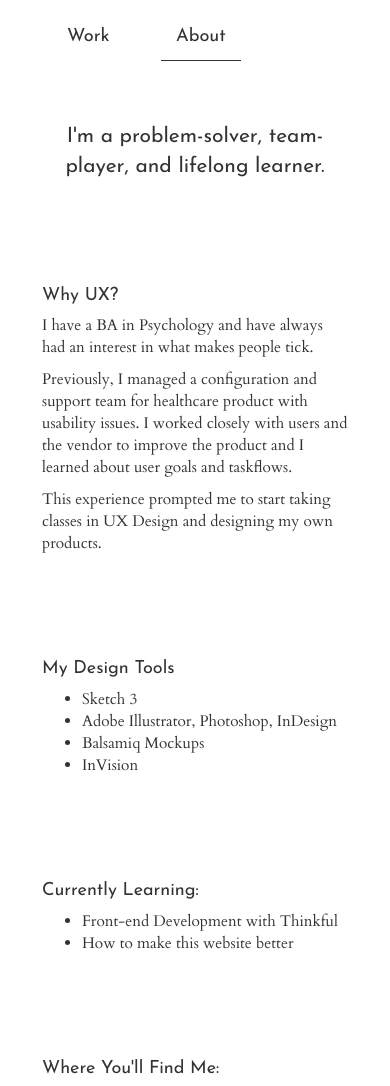
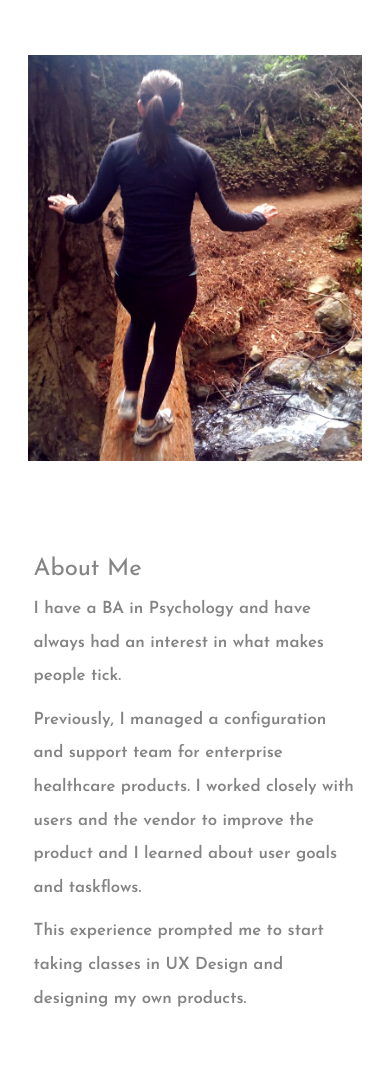
Before and after one commit to lindseyalami/portfolio-site, a plain HTML site: page about.html in a window 390 px wide. Shown: the part 73-1159 px from the top of the page. After the commit the page ends 1132 px from the top, so only its background shows below. Drawn offline with nearby package versions, Linux system fonts and the light colour scheme.

Commit message:
about page

```diff
--- a/about.html
+++ b/about.html
@@ -12,7 +12,8 @@
 
   <body>
     <div= "container-fluid">
-      <header>
+
+      <header class= "about-header">
         <h3 class= "lindsey">Lindey Alami</h3>
         <ul class= "nav">
         	<li><a href="mailto:lindseywatt@gmail.com?subject=Hello!">Contact</a ></li>
@@ -21,92 +22,15 @@
         </ul>
       </header>
 
-      <div class= "content">
-      	<div class= "intro"
-			<p>I'm a problem-solver, team-player, and lifelong learner.</p>
-		</div>
-
-      	<div class= "row">
-
-          <div class= "col-md-6">
-            <div class="about">
-            	<h4>Why UX?</h4>
+      <section class= "about">
+        <img src= "lindsey_balancing_small.jpg" alt="Lindsey balancing on a log over a creek">
+        <div class="why">
+          <h3>About Me</h3>
           <p>I have a BA in Psychology and have always had an interest in what makes people tick.</p>
-				<p>Previously, I managed a configuration and support team for healthcare product with usability issues. I worked closely with users and the vendor to improve the product and I learned about user goals and taskflows.</p>
-
+          <p>Previously, I managed a configuration and support team for enterprise healthcare products. I worked closely with users and the vendor to improve the product and I learned about user goals and taskflows.</p>
           <p>This experience prompted me to start taking classes in UX Design and designing my own products.</p>
         </div>
-
-          </div><!--end of col-->
-
-          <div class= "col-md-6">
-            <div class="about">
-            	<h4>My Design Tools</h4>
-    			<ul>
-      				<li>Sketch 3</li>
-      				<li>Adobe Illustrator, Photoshop, InDesign</li>
-      				<li>Balsamiq Mockups</li>
-      				<li>InVision</li>
-    			</ul>
-            </div>
-          </div><!--end of col-->
-
-        </div><!--end of row-->
-
-        <div class= "row">
-
-          <div class= "col-md-6">
-            <div class="about">
-              <h4>Currently Learning:</h4>
-			<ul>
-				<li>Front-end Development with Thinkful</li>
-				<li>How to make this website better</li>
-			</ul>
-            </div>
-          </div><!--end of col-->
-
-          <div class= "col-md-6">
-            <div class="about">
-              <h4>Where You'll Find Me:</h4>
-			<ul>
-				<li>Running the hills in Bernal Heights</li>
-				<li>Attending UX Meetups</li>
-				<li>Weekends in Sonoma, Big Sur, and Tahoe (wishing for snow this year!)</li>
-			</ul>
-            </div>
-          </div><!--end of col-->
-
-        </div><!--end of row-->
-
-      <!--<section class= "about">
-			<h3>About Me</h3>
-			<p>I'm a problem-solver, team-player, and lifelong learner.</p>
 	     </section>
 
-		<section class= "why">
-			<h3>Why UX?</h3>
-			<p>I internally managed a configuration and support team for healthcare product with usuability issues. We worked closely with users and the vendor to improve the product and I learned a lot about user goals and taskflows. This experience prompted me to start taking classes in UX Design and designing my own products.</p>
-		</section>
-
-		<section class= "learning">
-			<h3>Currently Learning About:</h3>
-			<ul>
-				<li>Information Architecture</li>
-				<li>New healthcare innovations and tech</li>
-				<li>Responsive Design using Boostrap</li>
-				<li>How to make this website better</li>
-			</ul>
-		</section>
-
-		<section class= "find">
-			<h3>Where You'll Find Me:</h3>
-			<ul>
-				<li>Running the hills in Bernal Heights</li>
-				<li>Attending UX classes at SF State</li>
-				<li>Weekends in Sonoma, Big Sur, and Tahoe (wishing for snow this year!)</li>
-			</ul>
-		</section>
 	 </div>
-
-	</div><!--container-->
   </body>
--- a/container_styles.css
+++ /dev/null
@@ -1,84 +0,0 @@
-body{
-
-  	color: #333333;
-
-}
-
-.header{
-	font-family: 'Josefin Sans', sans-serif;
-
-}
-
-.lindsey{
-	display: block;
-	float: left;
-	padding-top:0.3em;
-	padding-left:1em;
-	font-size: 2em;
-	font-weight: 400;
-
-
-}
-
-
-.nav{
-	top: 0px;
-}
-
-
-.nav li{
-	display: inline-block;
-	float: right;
-	padding: 1em;
-	font-size: 1.3em;
-	font-weight: 400;
-}
-
-.intro{
-	text-align: center;
-	padding-left:8em;
-	padding-right:8em;
-	padding-bottom: 2em;
-	font-size: 1.5em;
-	font-family: 'Josefin Sans', sans-serif;
-
-}
-
-.thumbnail{
-	margin: 0 auto;
-    justify-content: center;
-    display: -webkit-flex;
-    display: flex;
-    -webkit-flex-wrap: wrap;
-    flex-wrap: wrap;
-    -webkit-align-content: center;
-    align-content: center;
-}
-
-a:link, a:visited {
-  text-decoration: none;
-  color: #333333;
-}
-
-a:hover, a:active {
-    border-bottom: 1px solid #333333;
-    text-color: #333333;
-}
-
-.content {
-	padding:2em;
-}
-
-.content h3{
-		font-family: 'Josefin Sans', sans-serif;
-	}
-
-
-.content p{
-		font-family: 'Cardo', serif;
-		font-size: 1.2em;
-}
-
-.content li{
-		font-family: 'Cardo', serif;
-}
--- a/styles.css
+++ b/styles.css
@@ -1,9 +1,14 @@
 body{
   	color: #333333;
+  	font-family: 'Josefin Sans', sans-serif;
 
 }
 
 
+.about-header{
+	height: 100px;
+
+}
 
 
 .lindsey{
@@ -12,14 +17,12 @@ body{
 	padding-left:1em;
 	font-size: 2em;
 	font-weight: 400;
-	font-family: 'Josefin Sans', sans-serif;
 
 }
 
 
 .nav{
-	top: 0px;
-
+	top: 0;
 
 }
 
@@ -36,17 +39,15 @@ body{
 
 
 .intro{
+	top: 50px;
 	padding:2em;
-	max-width: 30em;
-    margin-left: auto;
-    margin-right: auto;
+	max-width: 28em;
+    margin: 0 auto;
     text-align: center;
-	font-size: 1.5em;
-	font-family: 'Josefin Sans', sans-serif;
-
+	font-size: 1.2em;
+	line-height: 200%;
 
 }
-
 
 
 a:link, a:visited {
@@ -58,7 +59,7 @@ a:link, a:visited {
 
 a:hover, a:active {
     border-bottom: 1px solid #333333;
-    text-color: #333333;
+
 
 }
 
@@ -68,24 +69,238 @@ a:hover, a:active {
 
 }
 
+.about{
 
-.about{
-	padding:3em;
-	max-width: 50em;
-    margin-left: auto;
-    margin-right: auto;
+	font-weight: 400;
+
+
+}
+
+.about img{
+	position: absolute;
+	top: 100px;
+	left: 0px;
+	padding: 2em;
+	width: 50%;
+}
+
+.why{
+	position: absolute;
+	top: 100px;
+	right: 0px;
+	padding: 2em;
+	width: 50%;
+	font-size: 1.2em;
 
 }
 
 
-.content h4{
-		font-family: 'Josefin Sans', sans-serif;
+.why h4{
+	text-align: center;
+
+}
+
+
+.why p{
+	line-height: 200%;
 
 }
 
 
 .content p, li{
-		font-family: 'Cardo', serif;
-		font-size: 1.1em;
+	font-family: 'Cardo', serif;
+	font-size: 1.1em;
 
 }
+
+
+.overlay{
+	position: absolute;
+	background: rgba(0, 0, 0, 0.7);
+	opacity: 0;
+	-webkit-transition: opacity .15s ease-in-out;
+    -moz-transition: opactiy .15s ease-in-out;
+    -ms-transition: opacity .15s ease-in-out;
+    -o-transition: opacity .15s ease-in-out;
+    transition: opacity .15s ease-in-out;
+
+}
+
+
+.overlay > .content{
+	text-align: center;
+	color: white;
+	padding: 10px;
+
+}
+
+
+.thumbnail:hover .overlay{
+    opacity: 0.5;
+
+}
+
+
+@media screen and (max-width: 750px) {
+
+
+	.about img{
+		width: 100%;
+	}
+
+	.why {
+		width: 100%;
+		top: 500px;
+		background-color: white;
+		opacity: 0.6;
+		color: 000000;
+		font-weight: 700;
+
+	}
+
+
+}
+
+@media screen and (max-width: 675px) {
+
+	.nav li {
+		display: none;
+		margin: 0;
+	}
+	.nav .active {
+		display: block;
+		text-align: center;
+	}
+
+	.nav li {
+		display: none;
+		margin: 0;
+	}
+	.nav .active {
+		display: block;
+		text-align: center;
+	}
+
+	.about img{
+		width: 100%;
+	}
+
+	.why {
+		width: 100%;
+		top: 850px;
+		background-color: white;
+		opacity: 0.6;
+		color: 000000;
+
+	}
+
+
+}
+
+
+@media screen and (max-width: 600px) {
+
+	.nav li {
+		display: none;
+		margin: 0;
+	}
+	.nav .active {
+		display: block;
+		text-align: center;
+	}
+
+	.about img{
+		width: 100%;
+	}
+
+	.why {
+		width: 100%;
+		top: 750px;
+		background-color: white;
+		opacity: 0.6;
+		color: 000000;
+
+	}
+
+
+}
+
+@media screen and (max-width: 550px) {
+
+	.nav li {
+		display: none;
+		margin: 0;
+	}
+	.nav .active {
+		display: block;
+		text-align: center;
+	}
+
+	.about img{
+		width: 100%;
+	}
+
+	.why {
+		width: 100%;
+		top: 725px;
+		background-color: white;
+		opacity: 0.6;
+		color: 000000;
+
+	}
+
+
+}
+
+@media screen and (max-width: 500px) {
+
+	.nav li {
+		display: none;
+		margin: 0;
+	}
+	.nav .active {
+		display: block;
+		text-align: center;
+	}
+
+	.about img{
+		width: 100%;
+	}
+
+	.why {
+		width: 100%;
+		top: 650px;
+		background-color: white;
+		opacity: 0.6;
+		color: 000000;
+
+	}
+
+
+}
+@media screen and (max-width: 450px) {
+
+	.nav li {
+		display: none;
+		margin: 0;
+	}
+	.nav .active {
+		display: block;
+		text-align: center;
+	}
+
+	.about img{
+		width: 100%;
+	}
+
+	.why {
+		width: 100%;
+		top: 575px;
+		background-color: white;
+		opacity: 0.6;
+		color: 000000;
+
+	}
+
+
+}
```
Also changed, not shown: container.html (deleted, +0 -67 lines), index.html (+13 -5 lines), skills.html (deleted, +0 -40 lines), lindsey_balancing_small.jpg (added), placeit.jpg (deleted), 1 other file. Lines whose indentation alone changed are shown as unchanged.
